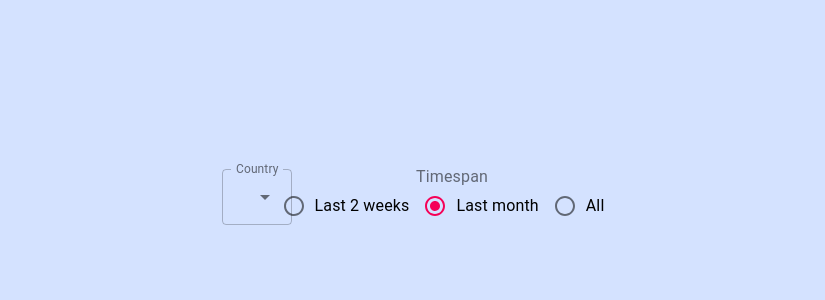
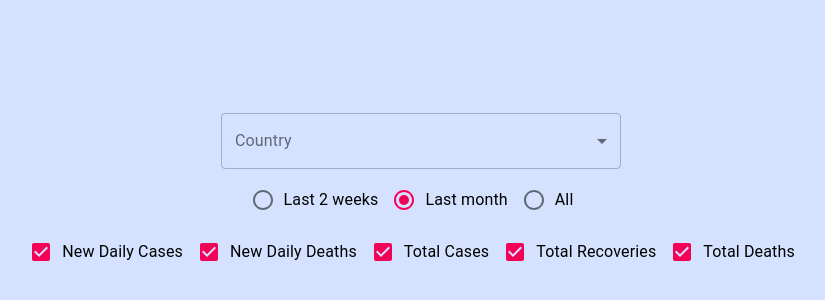
Before and after one commit to jordimj/covid-tracker, a React (Create React App) app: page / in a window 1280 px wide. Shown: the part 202-502 px from the top of the page, without its empty margins (219-1044 px from the left). Built offline with nearby package versions, Linux system fonts and the light colour scheme.

Commit message:
filtering options added & refactoring

```diff
--- a/src/components/CountryStats.tsx
+++ b/src/components/CountryStats.tsx
@@ -1,31 +1,30 @@
 import React from 'react';
 import { useDispatch, useSelector } from 'react-redux';
 import { fetchCountryStats } from '../store/actions/actions';
-import InputLabel from '@material-ui/core/InputLabel';
-import MenuItem from '@material-ui/core/MenuItem';
-import FormControl from '@material-ui/core/FormControl';
-import Select from '@material-ui/core/Select';
-import StatsLineChart from './StatsLineChart';
-import { CountryStatsData } from '../shared/CountryStatsData';
-import { CountryList } from '../shared/CountryList';
+import { StatsLineChart } from './StatsLineChart';
 import { GetIsMobile } from '../utils/helpers';
 import { useWindowSize } from '../utils/useWindowSize';
 import { TimespanRadios } from './TimespanRadios';
-
-interface RootState {
-  countryStats?: {
-    [key: string]: CountryStatsData;
-  };
-}
+import { DatasetCheckboxes } from './DatasetCheckboxes';
+import { CountryDropdown } from '../shared/CountryDropdown';
+import { Spinner } from '../shared/Spinner';
+import { RootState } from '../store/reducer';
+import CSS from 'csstype';
 
 export const CountryStats: React.FunctionComponent = (): JSX.Element => {
   const dispatch = useDispatch();
   const countryStats = useSelector((state: RootState) => state.countryStats);
-  const [countryName, setCountryName] = React.useState('ES');
+  const loading = useSelector((state: RootState) => state.loading);
+  const error = useSelector((state: RootState) => state.error);
+  const [countryName, setCountryName] = React.useState('');
 
-  // const onButtonClick = (): void => {
-  //   dispatch(fetchCountryStats(countryName));
-  // };
+  const [show, setShow] = React.useState({
+    newDailyCases: true,
+    newDailyDeaths: true,
+    totalCases: true,
+    totalRecoveries: true,
+    totalDeaths: true,
+  });
 
   const handleChange = (event: React.ChangeEvent<{ value: unknown }>) => {
     const newCountry = event.target.value as string;
@@ -33,45 +32,39 @@ export const CountryStats: React.FunctionComponent = (): JSX.Element => {
     dispatch(fetchCountryStats(newCountry));
   };
 
-  const getMenuItems = (): JSX.Element[] => {
-    let items: JSX.Element[] = [];
-    for (const [country, code] of Object.entries(CountryList)) {
-      items.push(
-        <MenuItem key={code} value={code}>
-          {country}
-        </MenuItem>
-      );
-    }
-    return items;
-  };
-
   const isMobile = GetIsMobile();
   const windowSize = useWindowSize();
 
   const [timespan, setTimespan] = React.useState<string>('month');
 
+  const flexStyle: CSS.Properties = {
+    display: 'flex',
+    flexDirection: 'column',
+    textAlign: 'center',
+    alignItems: 'center',
+  };
+
   return (
-    <div>
-      <FormControl variant="outlined">
-        <InputLabel id="demo-simple-select-outlined-label">Country</InputLabel>
-        <Select
-          labelId="demo-simple-select-outlined-label"
-          id="demo-simple-select-outlined"
-          value={countryName}
-          onChange={handleChange}
-          label="Country name"
-        >
-          {getMenuItems()}
-        </Select>
-      </FormControl>
-      {/* <Button onClick={onButtonClick} variant="contained">
-        Fetch stats
-      </Button> */}
-      <TimespanRadios timespan={timespan} setTimespan={setTimespan} />
-      {countryStats && (
+    <div style={flexStyle}>
+      <CountryDropdown
+        countryName={countryName}
+        handleChange={handleChange}
+        isMobile={isMobile}
+      />
+      <TimespanRadios
+        timespan={timespan}
+        setTimespan={setTimespan}
+        isMobile={isMobile}
+      />
+      <DatasetCheckboxes show={show} setShow={setShow} isMobile={isMobile} />
+
+      {loading && <Spinner loading={loading} />}
+      {error === 'No data' && 'No data for this country'}
+      {countryStats && !loading && (
         <StatsLineChart
           countryStats={countryStats}
           timespan={timespan}
+          show={show}
           isMobile={isMobile}
           windowSize={windowSize}
         />
--- /dev/null
+++ b/src/components/DatasetCheckboxes.tsx
@@ -0,0 +1,119 @@
+import React, { Dispatch, SetStateAction } from 'react';
+import { makeStyles } from '@material-ui/core/styles';
+import FormControlLabel from '@material-ui/core/FormControlLabel';
+import { Checkbox, FormGroup, Typography } from '@material-ui/core';
+import { showData } from '../shared/CountryStatsData';
+
+interface CheckboxProps {
+  isMobile: boolean;
+}
+
+const useStyles = makeStyles({
+  root: {
+    padding: '0 0 10px 0',
+    flexWrap: 'unset',
+  },
+  element: {
+    display: (props: CheckboxProps) => (props.isMobile ? 'grid' : 'flex'),
+  },
+  checkbox: {
+    fontSize: (props: CheckboxProps) => (props.isMobile ? '12px' : 'unset'),
+  },
+});
+
+export const DatasetCheckboxes = ({
+  show,
+  setShow,
+  isMobile,
+}: {
+  show: showData;
+  setShow: Dispatch<SetStateAction<showData>>;
+  isMobile: boolean;
+}) => {
+  const handleChange = (event: React.ChangeEvent<HTMLInputElement>) => {
+    setShow({ ...show, [event.target.name]: event.target.checked });
+  };
+
+  const classes = useStyles({ isMobile });
+
+  return (
+    <FormGroup row classes={{ root: classes.root }}>
+      <FormControlLabel
+        classes={{ root: classes.element }}
+        control={
+          <Checkbox
+            classes={{ root: classes.checkbox }}
+            checked={show.newDailyCases}
+            onChange={handleChange}
+            name="newDailyCases"
+          />
+        }
+        label={
+          <Typography classes={{ root: classes.checkbox }}>
+            New Daily Cases
+          </Typography>
+        }
+      />
+      <FormControlLabel
+        classes={{ root: classes.element }}
+        control={
+          <Checkbox
+            checked={show.newDailyDeaths}
+            onChange={handleChange}
+            name="newDailyDeaths"
+          />
+        }
+        label={
+          <Typography classes={{ root: classes.checkbox }}>
+            New Daily Deaths
+          </Typography>
+        }
+      />
+      <FormControlLabel
+        classes={{ root: classes.element }}
+        control={
+          <Checkbox
+            checked={show.totalCases}
+            onChange={handleChange}
+            name="totalCases"
+          />
+        }
+        label={
+          <Typography classes={{ root: classes.checkbox }}>
+            Total Cases
+          </Typography>
+        }
+      />
+      <FormControlLabel
+        classes={{ root: classes.element }}
+        control={
+          <Checkbox
+            checked={show.totalRecoveries}
+            onChange={handleChange}
+            name="totalRecoveries"
+          />
+        }
+        label={
+          <Typography classes={{ root: classes.checkbox }}>
+            Total Recoveries
+          </Typography>
+        }
+      />
+      <FormControlLabel
+        classes={{ root: classes.element }}
+        control={
+          <Checkbox
+            checked={show.totalDeaths}
+            onChange={handleChange}
+            name="totalDeaths"
+          />
+        }
+        label={
+          <Typography classes={{ root: classes.checkbox }}>
+            Total Deaths
+          </Typography>
+        }
+      />
+    </FormGroup>
+  );
+};
--- a/src/components/TimespanRadios.tsx
+++ b/src/components/TimespanRadios.tsx
@@ -1,24 +1,37 @@
 import React, { Dispatch, SetStateAction } from 'react';
+import { makeStyles } from '@material-ui/core/styles';
 import Radio from '@material-ui/core/Radio';
 import RadioGroup from '@material-ui/core/RadioGroup';
 import FormControlLabel from '@material-ui/core/FormControlLabel';
 import FormControl from '@material-ui/core/FormControl';
-import { FormLabel } from '@material-ui/core';
+
+interface RadioProps {
+  isMobile: boolean;
+}
+
+const useStyles = makeStyles({
+  root: {
+    padding: (props: RadioProps) => (props.isMobile ? '0px' : '10px 0'),
+  },
+});
 
 export const TimespanRadios = ({
   timespan,
   setTimespan,
+  isMobile,
 }: {
   timespan: string;
   setTimespan: Dispatch<SetStateAction<string>>;
+  isMobile: boolean;
 }) => {
   const handleChange = (event: React.ChangeEvent<HTMLInputElement>) => {
     setTimespan((event.target as HTMLInputElement).value);
   };
 
+  const classes = useStyles({ isMobile });
+
   return (
-    <FormControl component="fieldset">
-      <FormLabel component="legend">Timespan</FormLabel>
+    <FormControl component="fieldset" classes={{ root: classes.root }}>
       <RadioGroup
         name="timespan"
         value={timespan}
--- /dev/null
+++ b/src/shared/CountryDropdown.tsx
@@ -0,0 +1,49 @@
+import React from 'react';
+import { InputLabel, FormControl, MenuItem, Select } from '@material-ui/core';
+import { CountryList } from './CountryList';
+import CSS from 'csstype';
+
+export const CountryDropdown = ({
+  countryName,
+  handleChange,
+  isMobile,
+}: {
+  countryName: string;
+  handleChange: (
+    event: React.ChangeEvent<{
+      value: unknown;
+    }>
+  ) => void;
+  isMobile: boolean;
+}): JSX.Element => {
+  const getMenuItems = (): JSX.Element[] => {
+    let items: JSX.Element[] = [];
+    for (const [code, country] of Object.entries(CountryList)) {
+      items.push(
+        <MenuItem key={code} value={code}>
+          {country}
+        </MenuItem>
+      );
+    }
+    return items;
+  };
+
+  const dropdownStyle: CSS.Properties = {
+    width: isMobile ? '90%' : '400px',
+  };
+
+  return (
+    <FormControl variant="outlined" style={dropdownStyle}>
+      <InputLabel id="select-outlined-label">Country</InputLabel>
+      <Select
+        labelId="select-outlined-label"
+        id="select-outlined"
+        value={countryName}
+        onChange={handleChange}
+        label="Country name"
+      >
+        {getMenuItems()}
+      </Select>
+    </FormControl>
+  );
+};
--- /dev/null
+++ b/src/shared/Spinner.tsx
@@ -0,0 +1,22 @@
+import React from 'react';
+import { Backdrop, CircularProgress } from '@material-ui/core';
+import { makeStyles, createStyles, Theme } from '@material-ui/core/styles';
+
+const useStyles = makeStyles((theme: Theme) =>
+  createStyles({
+    backdrop: {
+      zIndex: theme.zIndex.drawer + 1,
+      color: '#fff',
+    },
+  })
+);
+
+export function Spinner({ loading }: { loading: boolean }) {
+  const classes = useStyles();
+
+  return (
+    <Backdrop className={classes.backdrop} open={loading}>
+      <CircularProgress color="inherit" />
+    </Backdrop>
+  );
+}
```
Also changed, not shown: src/components/StatsLineChart.tsx (+16 -6 lines), src/shared/CountryStatsData.ts (+8 -0 lines).
